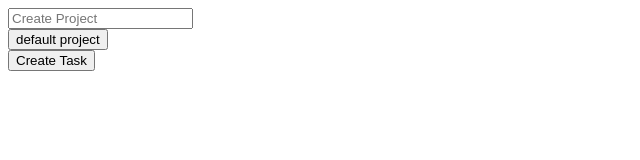
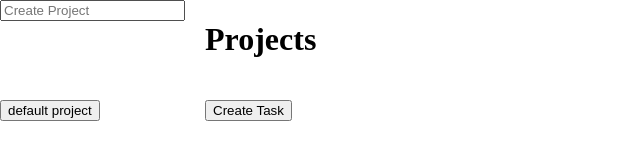
Before and after one commit to KaanKarabiber/to-do-list, a website built with webpack: page src/template.html in a window 1280 px wide. Shown: the whole page, without its empty margins (0-640 px from the left). Built offline with nearby package versions, Linux system fonts and the light colour scheme.

Commit message:
added a grid layout for home page

```diff
--- a/src/styles.css
+++ b/src/styles.css
@@ -1,3 +1,16 @@
+body{
+  padding: 0;
+  margin: 0;
+  max-height: 100vh;
+  max-width: 100vb;
+  height: 100vh;
+  width: 100vh;
+  display: grid;
+  grid-template-rows: 1fr 10fr;
+  grid-template-columns: 1fr 5fr;
+  gap: 20px;
+  box-sizing: border-box;
+}
 .modal {
   display: none;
   position: fixed;
@@ -23,3 +36,12 @@
 .modal-overlay.active {
   display: block;
 }
+
+#projects-menu{
+  grid-row: 2;
+  grid-column: 1;
+}
+#content{
+  grid-row: 2;
+  grid-column: 2;
+}
--- a/src/template.html
+++ b/src/template.html
@@ -11,6 +11,9 @@
         <form id="project-form">
           <input type="text" id="project-title" name="project-title" required placeholder="Create Project">
         </form>
+    </div>
+    <div id="projects-menu">
+
     </div>
 
     <div class="modal" id="task-modal">
@@ -37,9 +40,7 @@
             <button type="button" id="close-modal">Close</button>
         </form>
     </div>
-    <div id="projects-menu">
-
-    </div>
+    <h1 id="page-title">Projects</h1>
     <div id="content">
         <button id="open-task-modal">Create Task</button>
     </div>
```
